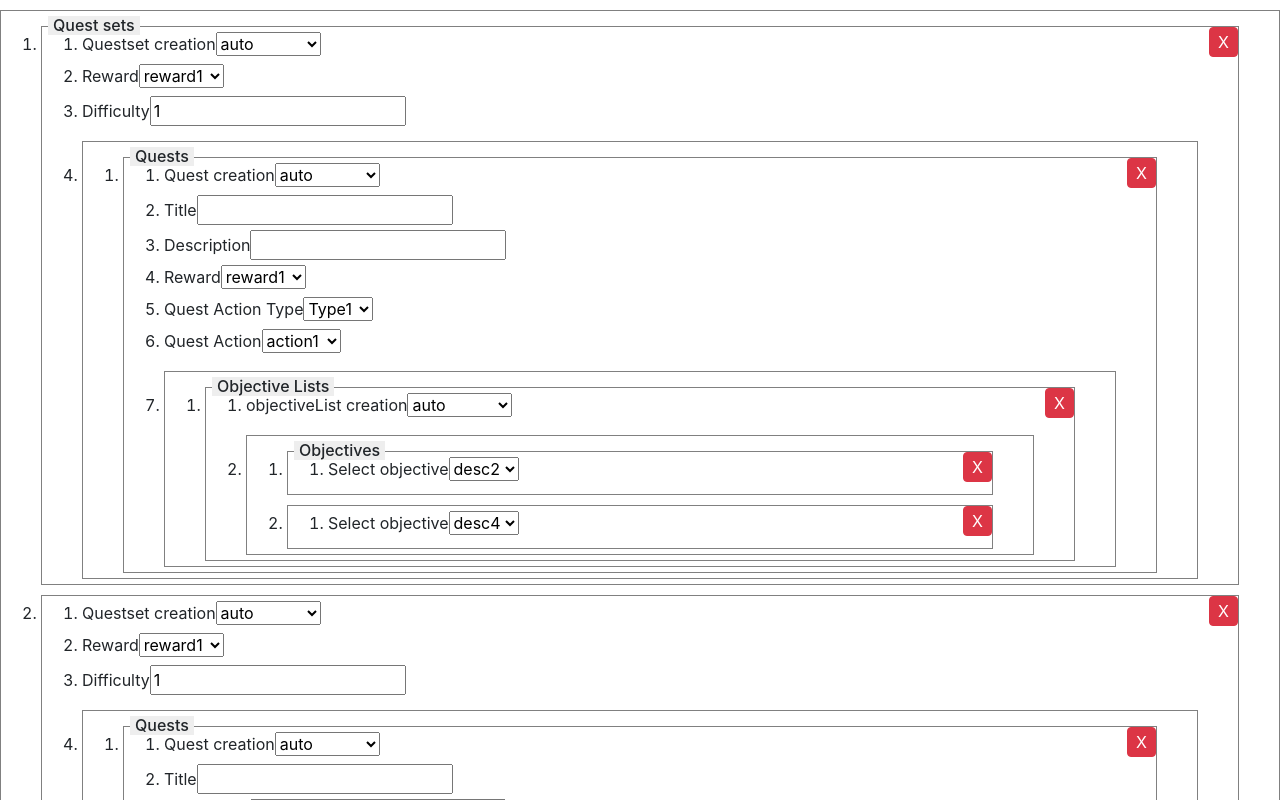
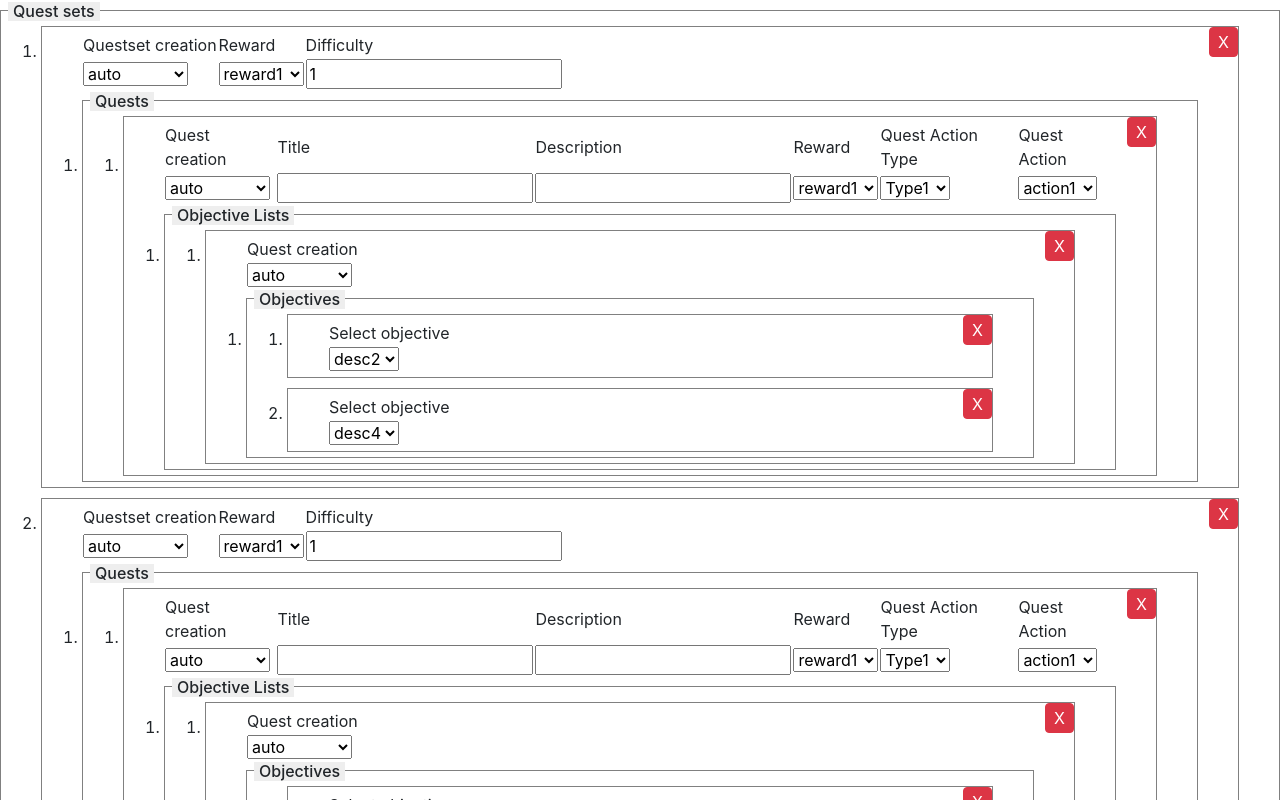
Before and after one commit to sachinsebastian1212/VueApp, a Vue app: page / in a window 1280 px wide. Shown: the top 800 px of the page. Built offline with nearby package versions, Linux system fonts and the light colour scheme.

Commit message:
made quest form into a table

```diff
--- a/src/components/QuestForm.vue
+++ b/src/components/QuestForm.vue
@@ -43,8 +43,8 @@ ol{
 
 h6.heading{
 position: absolute;
-top:5px;
-left: 47px;
+top:-9px;
+left: 7px;
 background-color:#eee;
 padding: 0 5px;
 z-index: 1;
--- a/src/components/quest-components/Objective.vue
+++ b/src/components/quest-components/Objective.vue
@@ -1,8 +1,12 @@
 <template>
   <ol>
     <b-button variant="danger" class="btn-del">X</b-button>
-    <li>
-      <label>Select objective</label>
+    <table>
+      <tr>
+        <td v-for="(data,index) in tableHeading" v-bind:key="index">{{data}}</td>
+      </tr>
+      <tr>
+        <td>
       <select>
         <option
           v-for="opt in objectives"
@@ -10,7 +14,10 @@
           v-bind:selected="jsonData.id === opt.val"
         >{{opt.desc}}</option>
       </select>
-    </li>
+        </td>
+      </tr>
+    </table>
+
   </ol>
 </template>
 
@@ -29,7 +36,8 @@ export default {
         { desc: "desc2", val: "ob_78" },
         { desc: "desc3", val: "ob_79" },
         { desc: "desc4", val: "ob_80" }
-      ]
+      ],
+      tableHeading: ["Select objective"]
     };
   }
 };
--- a/src/components/quest-components/ObjectiveList.vue
+++ b/src/components/quest-components/ObjectiveList.vue
@@ -1,12 +1,19 @@
 <template>
   <ol>
     <b-button variant="danger" class="btn-del">X</b-button>
-    <li>
-      <label>objectiveList creation</label>
-      <select>
-        <option v-for="opt in creationType" v-bind:key="opt">{{opt}}</option>
-      </select>
-    </li>
+    <table>
+      <tr>
+        <td v-for="(data,index) in tableHeading" v-bind:key="index">{{data}}</td>
+      </tr>
+      <tr>
+        <td>
+          <select>
+            <option v-for="opt in creationType" v-bind:key="opt">{{opt}}</option>
+          </select>
+        </td>
+      </tr>
+    </table>
+
     <li>
       <ol class="objectives">
         <h6 class="heading">{{heading}}</h6>
@@ -33,7 +40,8 @@ export default {
   data() {
     return {
       creationType: ["auto", "predefined"],
-      heading:"Objectives"
+      heading: "Objectives",
+      tableHeading: ["Quest creation"]
     };
   }
 };
--- a/src/components/quest-components/Quest.vue
+++ b/src/components/quest-components/Quest.vue
@@ -1,38 +1,40 @@
 <template>
   <ol>
     <b-button variant="danger" class="btn-del">X</b-button>
-    <li>
-      <label>Quest creation</label>
+    <table>
+      <tr>
+        <td v-for="(data,index) in tableHeading" v-bind:key="index">{{data}}</td>
+      </tr>
+      <tr>
+        <td>
           <select>
             <option v-for="opt in creationType" v-bind:key="opt">{{opt}}</option>
           </select>
-    </li>
-    <li>
-      <label>Title</label>
+        </td>
+        <td>
           <input type="text">
-    </li>
-    <li>
-      <label>Description</label>
+        </td>
+        <td>
           <input type="text">
-    </li>
-    <li>
-      <label>Reward</label>
+        </td>
+        <td>
           <select>
             <option v-for="opt in rewards" v-bind:key="opt.val">{{opt.desc}}</option>
           </select>
-    </li>
-    <li>
-      <label>Quest Action Type</label>
+        </td>
+        <td>
           <select>
             <option v-for="opt in actionType" v-bind:key="opt">{{opt}}</option>
           </select>
-    </li>
-    <li>
-      <label>Quest Action</label>
+        </td>
+        <td>
           <select>
             <option v-for="opt in action" v-bind:key="opt">{{opt}}</option>
           </select>
-    </li>
+        </td>
+      </tr>
+    </table>
+
     <li>
       <ol class="objective-lists">
         <h6 class="heading">{{heading}}</h6>
@@ -67,7 +69,15 @@ export default {
       ],
       actionType: ["Type1", "Type2", "Type3"],
       action: ["action1", "action2", "action3"],
-      heading:"Objective Lists"
+      heading: "Objective Lists",
+      tableHeading: [
+        "Quest creation",
+        "Title",
+        "Description",
+        "Reward",
+        "Quest Action Type",
+        "Quest Action"
+      ]
     };
   }
 };
--- a/src/components/quest-components/QuestSet.vue
+++ b/src/components/quest-components/QuestSet.vue
@@ -1,22 +1,27 @@
 <template>
   <ol>
     <b-button variant="danger" class="btn-del">X</b-button>
-    <li>
-      <label>Questset creation</label>
+    <table>
+      <tr>
+        <td v-for="(data,index) in tableHeading" v-bind:key="index">{{data}}</td>
+      </tr>
+      <tr>
+        <td>
           <select>
             <option v-for="opt in creationType" v-bind:key="opt">{{opt}}</option>
           </select>
-    </li>
-    <li>
-      <label>Reward</label>
+        </td>
+        <td>
           <select>
             <option v-for="opt in rewards" v-bind:key="opt.val">{{opt.desc}}</option>
           </select>
-    </li>
-    <li>
-      <label>Difficulty</label>
+        </td>
+        <td>
           <input type="number" value="1">
-    </li>
+        </td>
+      </tr>
+    </table>
+
     <li>
       <ol class="quests">
         <h6 class="heading">{{heading}}</h6>
@@ -49,7 +54,8 @@ export default {
         { desc: "reward3", val: "qr_32" },
         { desc: "reward4", val: "qr_33" }
       ],
-      heading:"Quests"
+      heading: "Quests",
+      tableHeading: ["Questset creation", "Reward", "Difficulty"]
     };
   }
 };
```
Also changed, not shown: src/components/quest-components/QuestTable.vue (added, +18 -0 lines). Lines whose indentation alone changed are shown as unchanged.
